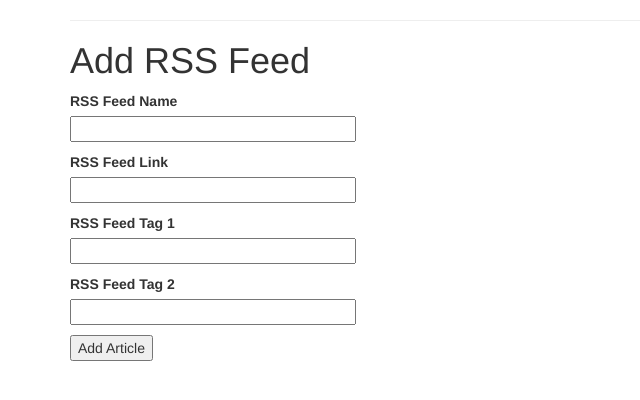
After one commit to frybin/RSS-Web-App, a Flask app: page /add_feed in a window 1280 px wide. The commit adds this page. Shown: the top 400 px of the page, without its empty margins (0-640 px from the left). Run offline with Flask 2, Linux system fonts and the light colour scheme; parts of the project's set-up code (start-up, migrations or seed data) failed here and were passed over; some libraries are stand-ins or nearby versions.

Commit message:
Made a web app to edit rss feed database with the options to add, remove, or edit entries in the database

```diff
--- a/app/forms.py
+++ b/app/forms.py
@@ -7,3 +7,10 @@ class LoginForm(FlaskForm):
     password = PasswordField('Password', validators=[DataRequired()])
     remember_me = BooleanField('Remember Me')
     submit = SubmitField('Sign In')
+
+class FeedForm(FlaskForm):
+    name = StringField('RSS Feed Name', validators=[DataRequired()])
+    link = StringField('RSS Feed Link', validators=[DataRequired()])
+    article_1 = StringField('RSS Feed Tag 1', validators=[DataRequired()])
+    article_2 = StringField('RSS Feed Tag 2')
+    submit = SubmitField('Add Article')
--- a/app/routes.py
+++ b/app/routes.py
@@ -1,6 +1,6 @@
 from flask import render_template,flash,redirect,url_for
 from app import app, db
-from app.forms import LoginForm
+from app.forms import LoginForm, FeedForm
 from app.models import Feed
 
 @app.route('/')
@@ -21,7 +21,41 @@ def login():
 
 @app.route('/delete_feed/<string:id>', methods=['POST'])
 def delete_feed(id):
-    db.session.delete(id)
+    feed = Feed.query.filter_by(rss_i=id).first()
+    db.session.delete(feed)
     db.session.commit()
     flash('Article Deleted', 'success')
     return redirect(url_for('index'))
+
+
+@app.route('/add_feed', methods=['GET', 'POST'])
+def add_feed():
+    form = FeedForm()
+    if form.validate_on_submit():
+        feed=Feed(name=form.name.data,link=form.link.data,
+                  article_1=form.article_1.data,article_2=form.article_2.data)
+        db.session.add(feed)
+        db.session.commit()
+        flash('Feed Created for {}'.format(form.name.data))
+        return redirect(url_for('index'))
+    return render_template('add_feed.html', title='Add Feed', form=form)
+
+@app.route('/edit_feed/<string:id>', methods=['GET', 'POST'])
+def edit_feed(id):
+    form = FeedForm()
+    feed = Feed.query.filter_by(rss_i=id).first()
+    if form.validate_on_submit():
+        feed.name=form.name.data
+        feed.link=form.link.data
+        feed.article_1=form.article_1.data
+        feed.article_2=form.article_2.data
+        print(feed.name)
+        db.session.commit()
+        flash('Feed Edited for {}'.format(form.name.data))
+        return redirect(url_for('index'))
+    form.name.data = feed.name
+    form.link.data = feed.link
+    form.article_1.data = feed.article_1
+    form.article_2.data = feed.article_2
+
+    return render_template('add_feed.html', title='Edit Feed', form=form)
--- /dev/null
+++ b/app/templates/add_feed.html
@@ -0,0 +1,37 @@
+{% extends "base.html" %}
+
+{% block content %}
+    <h1>Add RSS Feed</h1>
+    <form action="" method="post">
+        {{ form.hidden_tag() }}
+    <p>
+        {{ form.name.label }}<br>
+        {{ form.name(size=32) }}
+        {% for error in form.name.errors %}
+            <span style="color: red;">[{{ error }}]</span>
+        {% endfor %}
+    </p>
+    <p>
+        {{ form.link.label }}<br>
+        {{ form.link(size=32) }}
+        {% for error in form.link.errors %}
+            <span style="color: red;">[{{ error }}]</span>
+        {% endfor %}
+    </p>
+    <p>
+        {{ form.article_1.label }}<br>
+        {{ form.article_1(size=32) }}
+        {% for error in form.article_1.errors %}
+            <span style="color: red;">[{{ error }}]</span>
+        {% endfor %}
+    </p>
+    <p>
+        {{ form.article_2.label }}<br>
+        {{ form.article_2(size=32) }}
+        {% for error in form.article_2.errors %}
+            <span style="color: red;">[{{ error }}]</span>
+        {% endfor %}
+    </p>
+    <p>{{ form.submit() }}</p>
+    </form>
+{% endblock %}
--- a/app/templates/index.html
+++ b/app/templates/index.html
@@ -2,7 +2,7 @@
 
 {% block content %}
     <h1>Dashboard <small> Welcome Fred</small></h1>
-  <!--<a class="btn btn-success" href="/add_feed"> Add Feed</a>-->
+  <a class="btn btn-success" href="/add_feed"> Add Feed</a>
   <hr>
   <table class="table table-striped">
     <tr>
@@ -21,7 +21,7 @@
         <td>{{feed.link}}</td>
         <td>{{feed.article_1}}</td>
         <td>{{feed.article_2}}</td>
-        <td><a href="edit_article/{{feed.rss_i}}" class="btn btn-default pull-right">Edit</a></td>
+        <td><a href="{{url_for('edit_feed', id=feed.rss_i)}}" class="btn btn-default pull-right">Edit</a></td>
         <td>
         <form action="{{url_for('delete_feed', id=feed.rss_i)}}" method="post">
             <input type="hidden" name="_method" value="DELETE">
```
Also changed, not shown: 1 other file.
